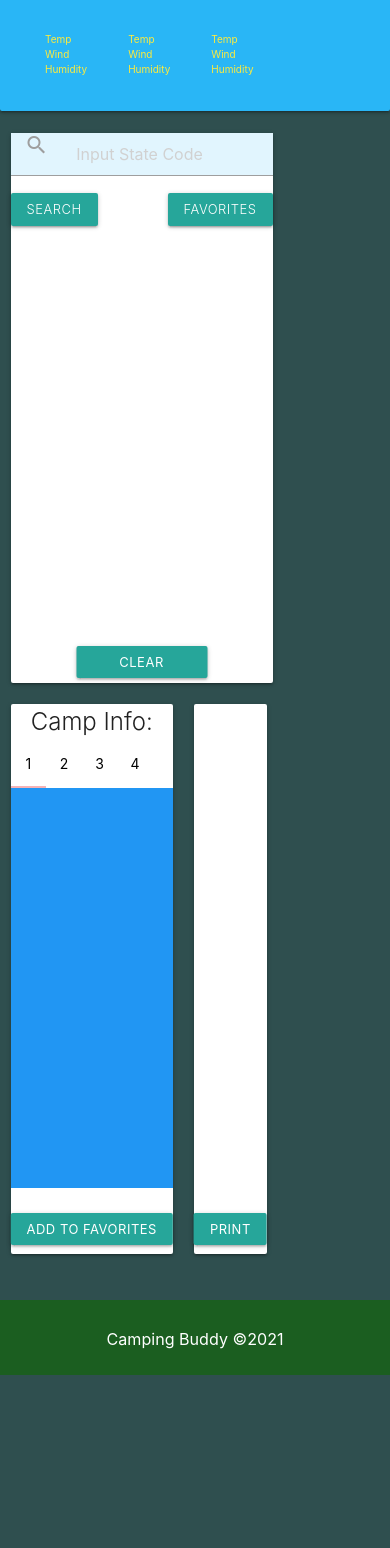
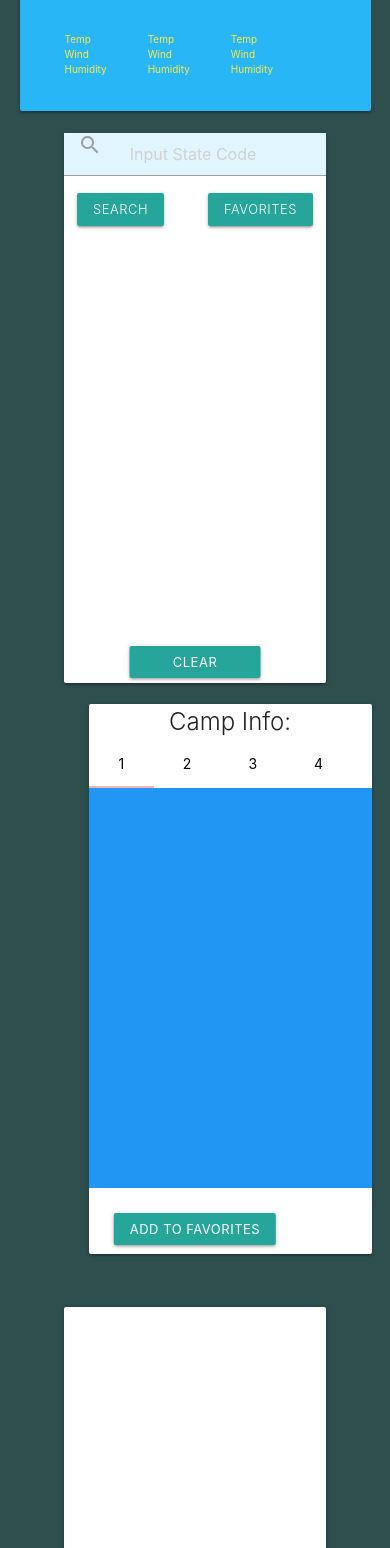
Before and after one commit to AWiebe2021/project_1, a plain HTML site: page index.html in a window 390 px wide. Shown: the part 160-1708 px from the top of the page. Before the commit the page ends 1535 px from the top, so only its background shows below. Drawn offline with nearby package versions, Linux system fonts and the light colour scheme.

Commit message:
added 1 more media query for laptop res

```diff
--- a/assets/css/style.css
+++ b/assets/css/style.css
@@ -11,7 +11,7 @@ list-style: none;
 
 h4 {
   font-size: medium;
-display:inline;
+  display: inline;
   float: center;
 }
 
@@ -23,7 +23,7 @@ border-width: thin;
 body {
   background-color: darkslategray;
   background-repeat: no-repeat;
-background-size:cover;
+  background-size: cover;
 }
 
 footer {
@@ -35,25 +35,25 @@ width: 100%;
 /* .container {
   width:100%;
 } */
-.card-width{
+.card-width {
   width: 100%;
-  margin:auto;
+  margin: auto;
 }
 
 .card-width {
-  display:flex;
+  display: flex;
   flex-wrap: wrap;
 }
 
-#camp-list{
-padding-top:20px;
-float:none;
+#camp-list {
+  padding-top: 20px;
+  float: none;
   padding-right: 0px;
   padding-left: 0px;
 }
 
-.camp-info{
-  padding:10px;
+.camp-info {
+  padding: 10px;
   font-size: 12px;
 }
 
@@ -73,8 +73,8 @@ color: black;
 }
 
 .card-custom {
-  width:100%;
-  height:550px;
+  width: 100%;
+  height: 550px;
 }
 
 #user-input-container {
@@ -108,21 +108,21 @@ overflow: scroll;
 
 .modal-container {
   position: fixed;
-  display:flex;
+  display: flex;
   text-align: center;
   justify-content: center;
   align-items: center;
-  top:0;
-  left:0;
+  top: 0;
+  left: 0;
   height: 100vh;
   width: 100vw;
-  background-color: rgba(0,0,0,.5);
-  pointer-events:none;
-  opacity:0;
+  background-color: rgba(0, 0, 0, 0.5);
+  pointer-events: none;
+  opacity: 0;
 }
 
 #modal {
-  background-color:white;
+  background-color: white;
 }
 .show {
   pointer-events: auto;
@@ -130,63 +130,89 @@ overflow: scroll;
   z-index: 1;
 }
 
-.map{
-  width:100%;
-  height:100%;
+.map {
+  width: 100%;
+  height: 100%;
 }
 
+@media screen and (max-width: 1617px) {
+  .col.s12.m6.l3.noPrint {
+    width: 60vw;
+    /* float: left; */
+    margin: 0 auto;
+  }
 
-@media screen and (max-width: 1565px){
-  .container{
-    width:auto;
+  .col.s12.m6.l3 {
+    width: 60vw;
+    /* float: right; */
+    margin: 0 auto;
+  }
+
+  .col.s12.m12.l6 {
+    width: 60vw;
+    margin: 0 auto;
   }
 }
 
-@media screen and (max-width: 995px){
-  .map{
+@media screen and (max-width: 1025px) {
+  .col.s12.m6.l3.noPrint {
+    width: 60vw;
+    /* float: left; */
+    margin: 0 auto;
+  }
+
+  .col.s12.m6.l3 {
+    width: 60vw;
+    /* float: right; */
+    margin: 0 auto;
+  }
+
+  .col.s12.m12.l6 {
+    width: 60vw;
+    margin: 0 auto;
+  }
+}
+
+@media screen and (max-width: 995px) {
+  .map {
     padding-bottom: 55px;
   }
 }
 
-@media screen and (max-width: 865px){
-  #forcast-container{
-    font-size:10px;
+@media screen and (max-width: 865px) {
+  #forcast-container {
+    font-size: 10px;
   }
 }
 
-@media screen and (max-width: 420px){
-  span{
+@media screen and (max-width: 420px) {
+  span {
     font-size: 24px;
   }
 }
 
-@media screen and (min-width: 360px) and (max-width: 575px){
-
-
-}
-
-@media print{
+@media print {
   @page {
     size: landscape;
   }
-  .map{
-    display:inline-block;
-    width:581px;
-    height:550px;
+  .map {
+    display: inline-block;
+    width: 581px;
+    height: 550px;
   }
-  .card{
-    display:inline-block;
-    width:250px;
-    height:550px;
+  .card {
+    display: inline-block;
+    width: 250px;
+    height: 550px;
   }
   .card-custom {
-    display:inline-block;
-    width:582px;
-    height:550px;
+    display: inline-block;
+    width: 582px;
+    height: 550px;
   }
 
-  .noPrint{
-      display:none !important;
+  .noPrint {
+    display: none !important;
   }
 
   footer:before {
--- a/assets/js/script.js
+++ b/assets/js/script.js
@@ -188,7 +188,7 @@ function gatherCampsites(){
       //API to pull in a background image
       var state = states[(validStates.indexOf(searchStr))];
       state.split(" ").join("%20");
-      var api3Url = "https://pixabay.com/api/?key="+pixabayApiKey+"&q="+state+"&image_type=photo&orientation=horizontal&category=nature&editors_choice=false&safesearch=true&per_page=3";
+      var api3Url = "https://pixabay.com/api/?key="+pixabayApiKey+"&q=state%20of%20"+state+"&image_type=photo&orientation=horizontal&category=nature&editors_choice=false&safesearch=true";
       fetch(api3Url)
       .then(backgroundResponse => backgroundResponse.json())
       .then(backgroundResponse => {
--- a/index.html
+++ b/index.html
@@ -34,7 +34,7 @@
       <!-- NAV END -->
 
       <!-- WEATHER START -->
-      <div class="row light-blue lighten-1 card-panel noPrint">
+      <div class="row light-blue lighten-1 card-panel noPrint" style="min-width: 283px;">
         <div class="col s12">
           <div class="yellow-text accent-2">
             <div id=forcast-container>
@@ -113,7 +113,7 @@
       <!-- I'M USING ONE ROW TO HOLD 3 COLUMNS HERE -->
     <div class="row card-width">
       <!-- USER INPUT START -->
-      <div class="col l3 noPrint" style="min-width: 283px" >
+      <div class="col s12 m6 l3 noPrint" style="min-width: 283px" >
         <div id="user-input-container" class="card" style="min-height: 550px">
           <div class="card-title">
             <form>
@@ -162,8 +162,8 @@
       <!-- USER INPUT END -->
       <!-- Comment -->
       <!-- CAMPSITE INFO START -->
-      <div class="col l3">
-        <div class="card" style="min-height: 550px">
+      <div class="col s12 m6 l3">
+        <div class="card" style="min-height: 550px; min-width: 283px">
           <div class="card-title center">Camp Info:</div>
           <ul id="tabs-swipe" class="tabs">
             <li class="tab col s3 info-tab noPrint"><a style="color:black;" href="#swipe-1">1</a></li>
@@ -192,7 +192,7 @@
       <!-- CAMPSITE INFO END -->
 
       <!-- MAP START -->
-      <div class="col l6">
+      <div class="col s12 m12 l6" style="min-width: 283px;">
         <div class="card card-custom">
           <div id="map" class="map"></div>
 
```
Also changed, not shown: readme.md. Lines whose indentation alone changed are shown as unchanged.
